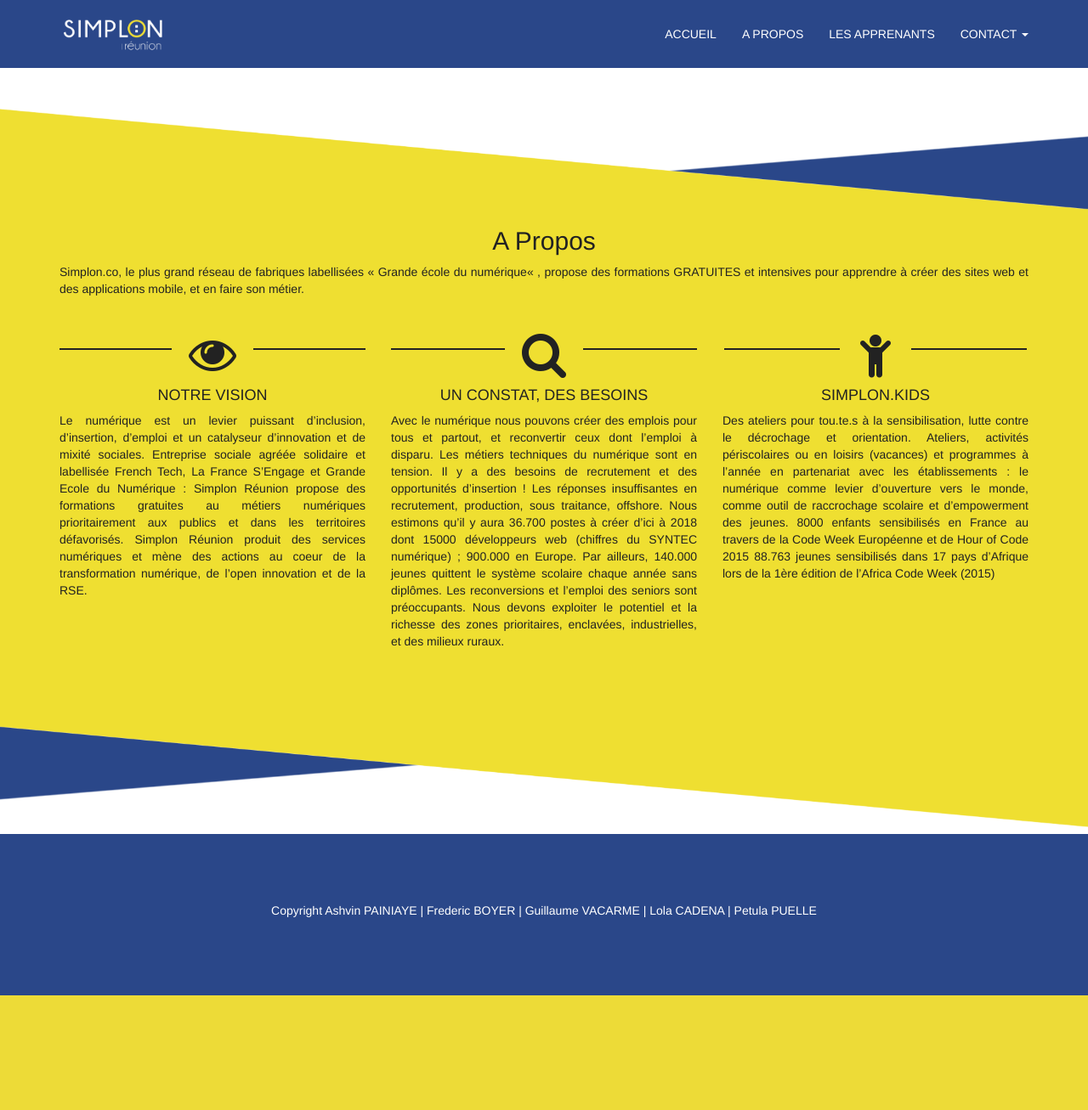
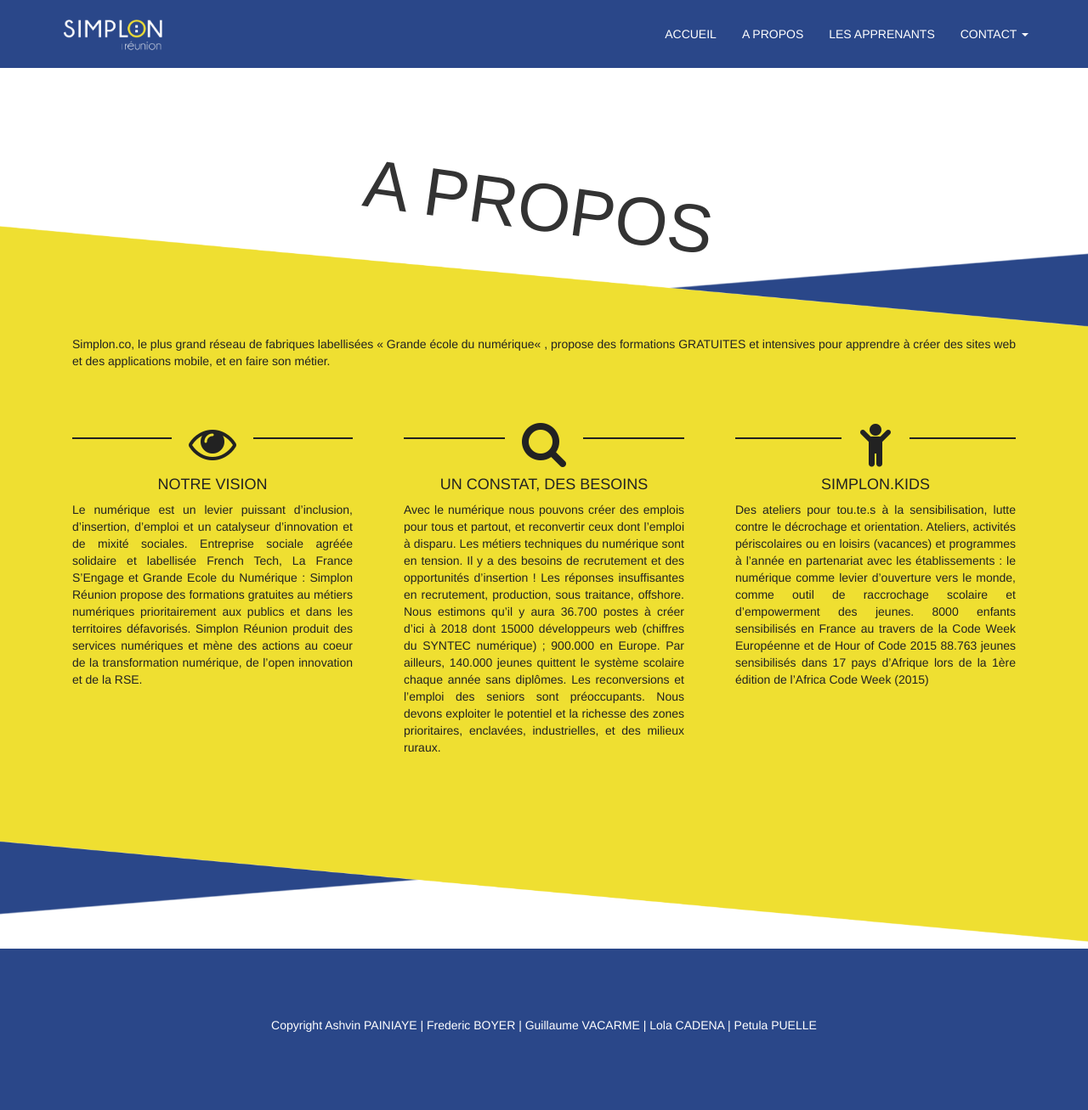
Before and after one commit to AshvinPainiaye/Plateforme-Simplon-Reunion, a PHP site: page /pages/apropos.html in a window 1280 px wide. Shown: the whole page at 85% size. Before the commit the page ends 1172 px from the top, so only its background shows below. Run offline with PHP 8.4, Linux system fonts and the light colour scheme.

Commit message:
modif titre

```diff
--- a/css/main.css
+++ b/css/main.css
@@ -8,6 +8,9 @@ body {
 
 .espace-bloc {
   padding: 80px 0; }
+
+.no-padding {
+  padding: 0; }
 
 /*debut nav*/
 .navbar-default {
@@ -51,13 +54,15 @@ body {
 
 /*debut a propos*/
 .img-top {
-  margin-top: 120px; }
+  margin-top: 150px; }
 
 #apropos {
   color: #222222;
   background-color: #efdf31;
   text-align: justify;
   padding: 0 0 80px 0; }
+  #apropos article {
+    padding: 10px 30px; }
     #apropos article .fa {
       color: #222222;
       border-left: 20px solid #efdf31;
@@ -122,5 +127,14 @@ footer {
       color: #ffffff; }
 
 /*fin footer*/
+.test {
+  position: relative;
+  text-align: center;
+  width: 99%;
+  top: 180px;
+  transform: rotate(5deg);
+  -ms-transform: rotate(8deg);
+  -webkit-transform: rotate(8deg);
+  font-size: 80px; }
 
 /*# sourceMappingURL=main.css.map */
--- a/pages/apropos.html
+++ b/pages/apropos.html
@@ -60,12 +60,19 @@
 
 
     <!-- debut a propos -->
-    <img src="../images/bandeau1.png" alt="" class="img-responsive img-top">
+    <div class="container-fluid">
+        <div class="row">
+            <div class="col-md-12 no-padding">
+                <h2 class="test">A PROPOS</h2>
+                <img src="../images/bandeau1.png" alt="" class="img-responsive img-top center-block">
+            </div>
+        </div>
+    </div>
     <section id="apropos" class="espace-bloc">
         <div class="container">
             <div class="row">
                 <article class="col-md-12">
-                    <h2>A Propos</h2>
+                    <!--  <h2>A Propos</h2> -->
                     <p>
                         Simplon.co, le plus grand réseau de fabriques labellisées « Grande école du numérique« , propose des formations GRATUITES et intensives pour apprendre à créer des sites web et des applications mobile, et en faire son métier.
                     </p>
@@ -107,7 +114,14 @@
             </div>
         </div>
     </section>
-    <img src="../images/bandeau2.png" alt="" class="img-responsive">
+    <div class="container-fluid">
+        <div class="row">
+            <div class="col-md-12 no-padding">
+
+                <img src="../images/bandeau2.png" alt="" class="img-responsive center-block">
+            </div>
+        </div>
+    </div>
     <!-- fin a propos -->
 
 
--- a/scss/main.scss
+++ b/scss/main.scss
@@ -14,6 +14,10 @@ body {
 
 .espace-bloc {
     padding: 80px 0;
+}
+
+.no-padding {
+    padding: 0;
 }
 
 
@@ -81,7 +85,7 @@ body {
 /*debut a propos*/
 
 .img-top {
-    margin-top: 120px;
+    margin-top: 150px;
 }
 
 #apropos {
@@ -90,6 +94,7 @@ body {
     text-align: justify;
     padding: 0 0 80px 0;
     article {
+        padding: 10px 30px;
         .fa {
             color: $couleur3;
             border-left: 20px solid $couleur1;
@@ -197,3 +202,14 @@ footer {
 
 
 /*fin footer*/
+
+.test {
+    position: relative;
+    text-align: center;
+    width: 99%;
+    top: 180px;
+    transform: rotate(5deg);
+    -ms-transform: rotate(8deg);
+    -webkit-transform: rotate(8deg);
+    font-size: 80px;
+}
```
Also changed, not shown: 1 other file. Lines whose indentation alone changed are shown as unchanged.
